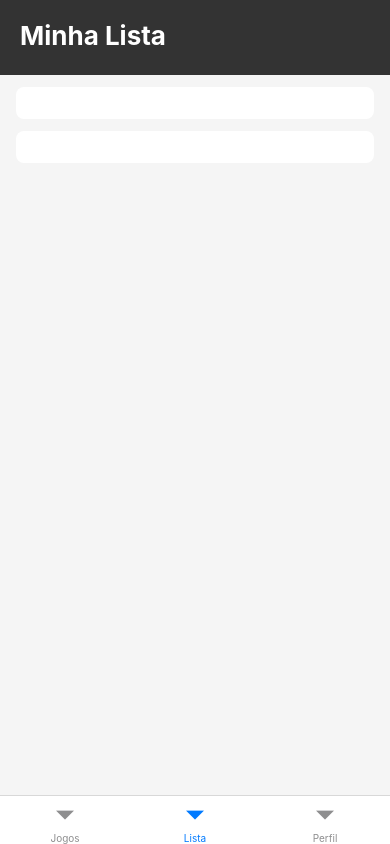
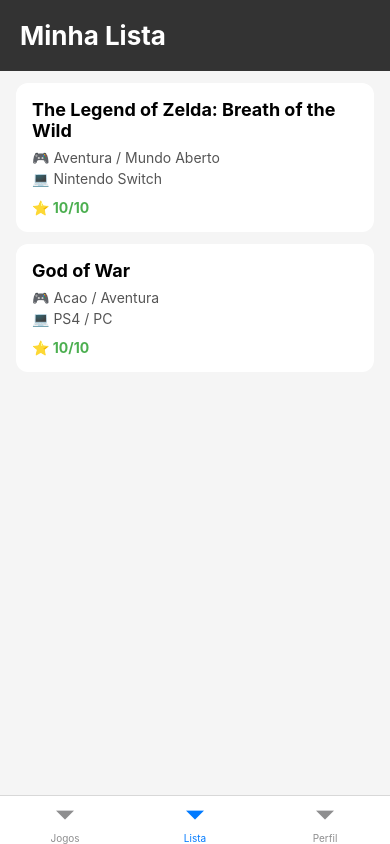
Before and after one commit to leticia-sanduchi/rn-navigation-lab, a React Native app: screen /Lista in a window 390 px wide. Built offline with nearby package versions, Linux system fonts and the light colour scheme.

Commit message:
Update ListaScreen.js

```diff
--- a/src/screens/ListaScreen.js
+++ b/src/screens/ListaScreen.js
@@ -1,12 +1,7 @@
-// TODO: estilizar esta tela com as cores e identidade visual do seu tema
-
 import { useState } from "react";
 import { FlatList, SafeAreaView, StyleSheet, Text, View } from "react-native";
-// TODO: apos criar o componente CardJogo, importe-o aqui:
-// import { CardJogo } from '../components';
+import { CardJogo } from "../components";
 
-// Dados de exemplo para voce visualizar o renderItem funcionando
-// Em um app real, esses itens chegariam via route.params enviados pela DetalheScreen
 const jogosMock = [
   {
     id: "1",
@@ -24,51 +19,48 @@
   },
 ];
 
-export default function ListaScreen({ route }) {
-  const [itensSalvos, setItensSalvos] = useState(jogosMock);
-
-  // Para receber um jogo salvo da DetalheScreen via route.params:
-  // if (route.params?.novoJogo) {
-  //   setItensSalvos(prev => [...prev, route.params.novoJogo]);
-  // }
+export default function ListaScreen() {
+  const [itensSalvos] = useState(jogosMock);
 
   return (
     <SafeAreaView style={styles.container}>
       <View style={styles.header}>
-        {/* TODO: renomeie o titulo para o seu tema */}
-        <Text style={styles.headerTitulo}>Minha Lista</Text>
+        <Text style={styles.headerTitulo}>
+          Minha Lista
+        </Text>
       </View>
 
       <FlatList
         data={itensSalvos}
-        keyExtractor={(item) => item.id.toString()}
+        keyExtractor={(item) => item.id}
         renderItem={({ item }) => (
-          // TODO: crie o arquivo src/components/CardJogo.js
-          // O componente CardJogo deve receber as props: titulo, genero, plataforma e nota
-          // Depois substitua este bloco por:
-          // <CardJogo titulo={item.titulo} genero={item.genero} plataforma={item.plataforma} nota={item.nota} />
-          <View style={styles.card} />
+          <CardJogo
+            titulo={item.titulo}
+            genero={item.genero}
+            plataforma={item.plataforma}
+            nota={item.nota}
+          />
         )}
         ListEmptyComponent={
           <View style={styles.conteudo}>
             <View style={styles.iconeContainer}>
-              {/* TODO: troque pela inicial do seu tema */}
               <Text style={styles.icone}>G</Text>
             </View>
-            <Text style={styles.titulo}>Nenhum jogo salvo</Text>
-            <Text style={styles.descricao}>Sua lista aparecera aqui</Text>
-            <Text style={styles.dica}>
-              Acesse um jogo e toque em "Adicionar a Lista" para salva-lo aqui.
+
+            <Text style={styles.titulo}>
+              Nenhum jogo salvo
+            </Text>
+
+            <Text style={styles.descricao}>
+              Sua lista aparecerá aqui
             </Text>
           </View>
         }
-        contentContainerStyle={itensSalvos.length === 0 && styles.listaVazia}
       />
     </SafeAreaView>
   );
 }
 
-// TODO: ajuste as cores para o tema do seu app
 const styles = StyleSheet.create({
   container: {
     flex: 1,
@@ -76,63 +68,37 @@
   },
   header: {
     backgroundColor: "#333333",
-    paddingHorizontal: 20,
-    paddingTop: 20,
-    paddingBottom: 24,
+    padding: 20,
   },
   headerTitulo: {
+    color: "#FFF",
     fontSize: 26,
     fontWeight: "bold",
-    color: "#FFFFFF",
-  },
-  listaVazia: {
-    flex: 1,
   },
   conteudo: {
     flex: 1,
+    justifyContent: "center",
     alignItems: "center",
-    justifyContent: "center",
-    paddingHorizontal: 32,
   },
   iconeContainer: {
-    width: 96,
-    height: 96,
-    borderRadius: 48,
-    backgroundColor: "#E0E0E0",
+    width: 90,
+    height: 90,
+    borderRadius: 45,
+    backgroundColor: "#DDD",
+    justifyContent: "center",
     alignItems: "center",
-    justifyContent: "center",
-    marginBottom: 20,
   },
   icone: {
     fontSize: 40,
     fontWeight: "bold",
-    color: "#555555",
   },
   titulo: {
+    marginTop: 20,
     fontSize: 20,
     fontWeight: "bold",
-    color: "#1A1A1A",
-    marginBottom: 8,
-    textAlign: "center",
   },
   descricao: {
-    fontSize: 16,
-    color: "#555555",
-    fontWeight: "600",
-    textAlign: "center",
-    marginBottom: 12,
-  },
-  dica: {
-    fontSize: 13,
-    color: "#888888",
-    textAlign: "center",
-    lineHeight: 20,
-  },
-  card: {
-    backgroundColor: "#FFFFFF",
-    marginHorizontal: 16,
-    marginTop: 12,
-    borderRadius: 8,
-    padding: 16,
+    color: "#666",
+    marginTop: 8,
   },
 });
```
